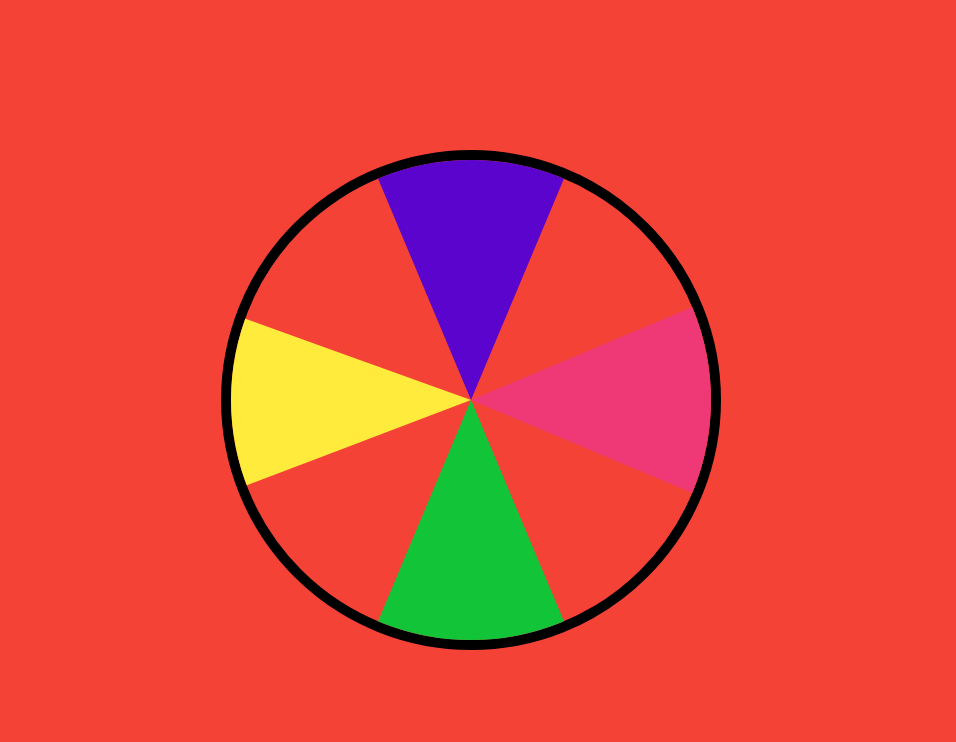
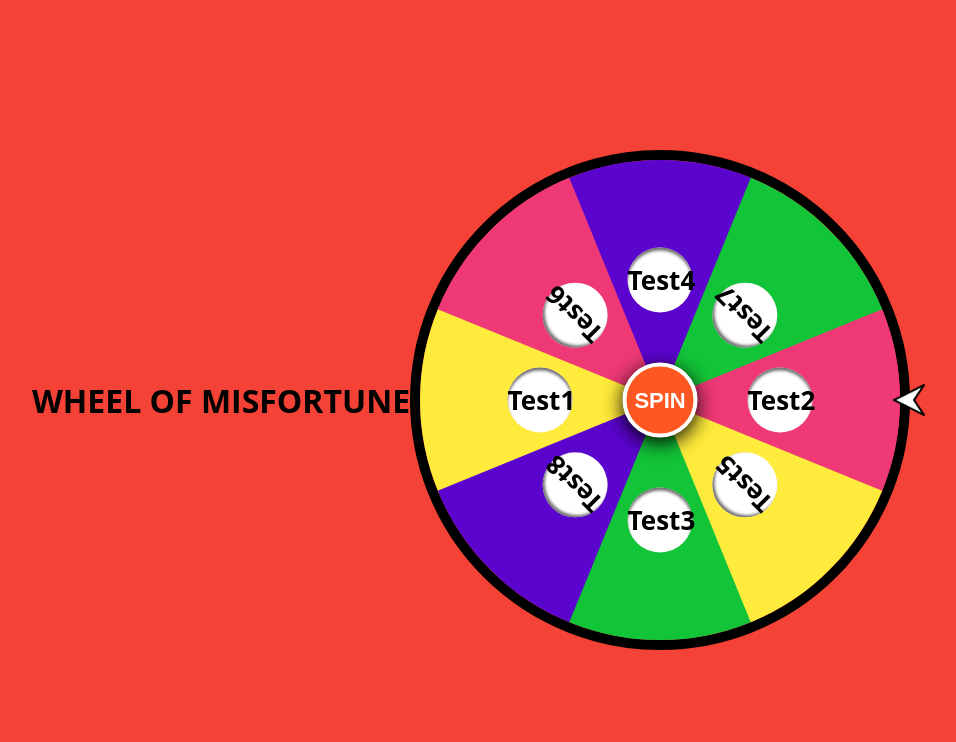
Before and after one commit to minicoop33/WheelOfMisfortune, a plain HTML site: page index.html in a window 1280 px wide. Shown: the whole page, without its empty margins (169-1125 px from the left). Drawn offline with Linux system fonts and the light colour scheme.

Commit message:
finished spinner

```diff
--- a/index.html
+++ b/index.html
@@ -6,18 +6,43 @@
         <link rel="stylesheet" type="text/css" href="style.css">
     </head>
     <body>
-        <div class="mainbox">
-            <div class="box">
+    <h1>WHEEL OF MISFORTUNE</h1>
+    <br>
+    <br>
+        <div id="wheel">
+        <div id="mainbox" class="mainbox">
+            <div id="box" class="box">
                 <div class="box1">
-                    <span class="span1"></span>
-                    <span class="span2"></span>
-                    <span class="span3"></span>
-                    <span class="span4"></span>
+                    <span class="span1"><b>Test1</b></span>
+                    <span class="span2"><b>Test2</b></span>
+                    <span class="span3"><b>Test3</b></span>
+                    <span class="span4"><b>Test4</b></span>
+                </div>
+                <div class="box2">
+                    <span class="span1"><b>Test5</b></span>
+                    <span class="span2"><b>Test6</b></span>
+                    <span class="span3"><b>Test7</b></span>
+                    <span class="span4"><b>Test8</b></span>
                 </div>
             </div>
+            <button class="spin" onclick="spinfunction()">SPIN</button>
+        </div>
         </div>
     </body>
     <script>
+    function spinfunction() {
+        var x = 1024; //min value
+        var y = 9999; //max value
 
+        var deg = Math.floor(Math.random() * (x - y)) + y;
+
+        document.getElementById('box').style.transform = "rotate("+deg+"deg)";
+
+        var element = document.getElementById('mainbox');
+        element.classList.remove('animate');
+        setTimeout(function() {
+            element.classList.add('animate');
+        }, 5000);
+    }
     </script>
 </html>
--- a/style.css
+++ b/style.css
@@ -17,11 +17,35 @@ body{
     background-size: cover;
 }
 
+
 .mainbox {
     position: relative;
     height: 500px;
     width: 500px;
 
+}
+
+.mainbox:after{
+    position: absolute;
+    content: '';
+    width: 32px;
+    height: 32px;
+    background: url('arrow-left.png') no-repeat;
+    background-size: 32px;
+    right: -15px;
+    top: 50%;
+    transform: translateY(-50%);
+}
+
+.mainbox.animate:after{
+    animation: animateArrow 0.7s ease infinite;
+}
+
+@keyframes animateArrow{
+    50%{
+        right: -40px;
+
+    }
 }
 
 .box {
@@ -31,6 +55,7 @@ body{
     border-radius: 50%;
     border: 10px solid black;
     overflow: hidden;
+    transition: all ease 5s;
 }
 
 span {
@@ -41,9 +66,9 @@ span {
 }
 
 .span1{
-    clip-path: polygon(100% 45%, 0 9%, 0 83%);
+    clip-path: polygon(0% 92%, 100% 50%, 0 8%);
     background-color: #ffeb3b;
-    top: 132px;
+    top: 120px;
     left: 0;
 }
 
@@ -67,3 +92,49 @@ span {
     top: 0;
     left: 120px;
 }
+
+.box2 {
+    width: 100%;
+    height: 100%;
+    transform: rotate(-135deg);
+
+}
+
+span b {
+    width: 65px;
+    height: 65px;
+    line-height: 65px;
+    border-radius: 50%;
+    font-size: 26px;
+    text-align: center;
+    background-color: #fff;
+    position: absolute;
+    top: 50%;
+    left: 50%;
+    transform: translate(-50%, -50%);
+    box-shadow: inset 0 3px 3px 0 #717171;
+
+}
+
+.spin {
+    position: absolute;
+    top: 50%;
+    left: 50%;
+    transform: translate(-50%,-50%);
+    width: 75px;
+    height: 75px;
+    border-radius: 50%;
+    border: 4px solid #fff;
+    background-color: #ff5722;
+    color: #fff;
+    box-shadow: 0 5px 20px #000;
+    font-weight: bold;
+    font-size: 22px;
+    cursor: pointer;
+}
+
+.spin:active {
+    width: 70px;
+    height: 70px;
+    font-size: 20px;
+}
```
Also changed, not shown: arrow-left.png (added).
